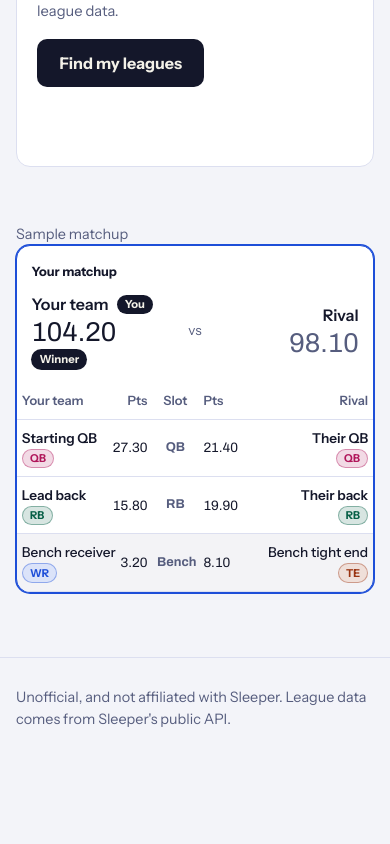
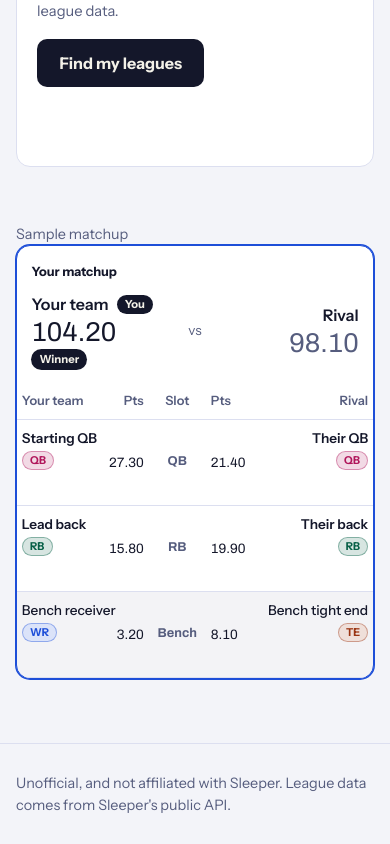
Before and after one commit to ColeRowellLove/sleeper-fantasy-assistant, a Next.js app in the folder frontend/: page / in a window 390 px wide. Shown: the part 606-1450 px from the top of the page. Before the commit the page ends 1364 px from the top, so only its background shows below. Built offline with nearby package versions, Linux system fonts and the light colour scheme.

Commit message:
fix: even matchup row spacing and room around the Bench label
Closes #164

Co-Authored-By: Claude Sonnet 5.5 <noreply@anthropic.com>

```diff
--- a/frontend/app/globals.css
+++ b/frontend/app/globals.css
@@ -1149,6 +1149,9 @@ table.h2h {
 
 .h2h .slot-cell {
   color: var(--muted);
+  padding-left: 0.5rem;
+  padding-right: 0.5rem;
+  white-space: nowrap;
   font-family: var(--font-display);
   font-size: 0.8rem;
   font-stretch: 118%;
@@ -1246,6 +1249,8 @@ table.h2h {
   display: flex;
   flex-wrap: wrap;
   gap: 0.3rem;
+  /* both sides reserve the same lines, so rows stay level and mirror each other */
+  min-height: 1.5rem;
 }
 
 .cell-right .cell-meta {
@@ -1269,7 +1274,9 @@ table.h2h {
 
   .h2h .slot-col,
   .h2h .slot-cell {
-    width: 2.9rem;
+    padding-left: 0.4rem;
+    padding-right: 0.4rem;
+    width: 3.6rem;
   }
 
   .h2h .pts-cell,
--- a/frontend/components/MatchupCard.tsx
+++ b/frontend/components/MatchupCard.tsx
@@ -82,6 +82,8 @@ function Cell({
             <PositionChip position={player.position} />
             {/* the designation is the current one, so it is not shown against weeks already played */}
             {state !== "played" && <InjuryBadge injury={player.injury} />}
+          </span>
+          <span className="cell-meta">
             <GameBadge game={player.game} />
           </span>
         </span>
```
